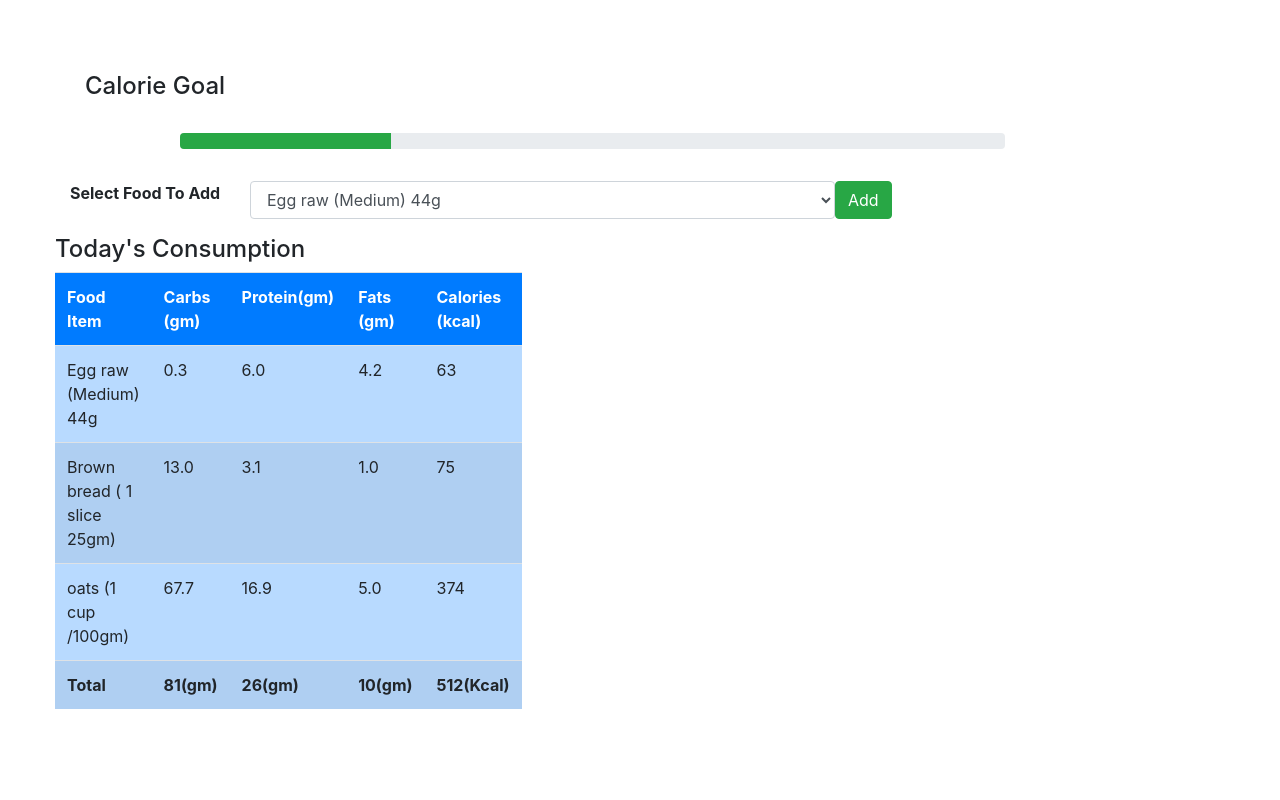
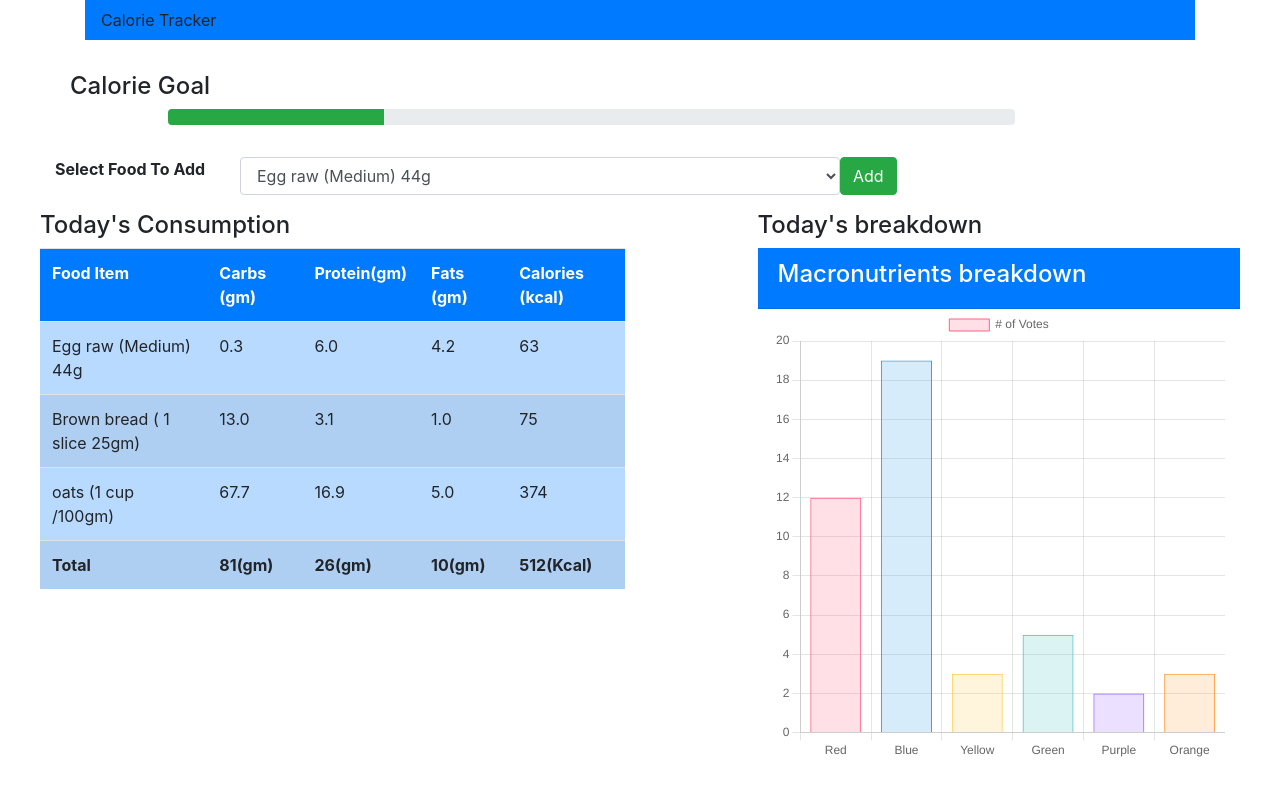
Before and after one commit to Shaharia-SE/CreatingFoodModel, a Django app: page / in a window 1280 px wide. Run offline with Django 3.2, Linux system fonts and the light colour scheme; a user stored in the database is signed in; data comes from the database, SQL or seed files in the repository; some libraries are stand-ins or nearby versions.

Commit message:
foodchart

```diff
--- a/myapp/templates/myapp/index.html
+++ b/myapp/templates/myapp/index.html
@@ -3,11 +3,18 @@
 <head>
     <link rel="stylesheet" href="https://cdn.jsdelivr.net/npm/bootstrap@4.0.0/dist/css/bootstrap.min.css"
           integrity="sha384-Gn5384xqQ1aoWXA+058RXPxPg6fy4IWvTNh0E263XmFcJlSAwiGgFAW/dAiS6JXm" crossorigin="anonymous">
-    <meta charset="UTF-8">
-    <title>Title</title>
+    <script src="https://cdn.jsdelivr.net/npm/chart.js@3.7.1/dist/chart.min.js"></script>
 </head>
 <body>
 <div class="container">
+
+    <div class="row">
+        <div class="col-md-12">
+            <nav class="navbar navbar-dark bg-primary">
+                <span class="navbar-rand">Calorie Tracker</span>
+
+            </nav>
+        </div>
         <br><br><br>
 
         <h4> Calorie Goal</h4>
@@ -85,7 +92,15 @@
                         </table>
                     </div>
                     <div class="col-md-5 offset-1">
+                        <div class="">
+                            <h4>Today's breakdown</h4>
+                        </div>
+                        <div class="card-header text-white bg-primary">
 
+                            <h4> Macronutrients breakdown</h4>
+                        </div>
+                        <div class="col-md-12">
+                            <canvas id="myChart" width="400" height="400"></canvas>
                         </div>
                     </div>
 
@@ -117,6 +132,40 @@
 
     var calPer = (calories / 2000) * 100;
     document.getElementsByClassName("progress-bar")[0].setAttribute("style", "width:" + calPer + "%");
-
+    const ctx = document.getElementById('myChart').getContext('2d');
+    const myChart = new Chart(ctx, {
+        type: 'bar',
+        data: {
+            labels: ['Red', 'Blue', 'Yellow', 'Green', 'Purple', 'Orange'],
+            datasets: [{
+                label: '# of Votes',
+                data: [12, 19, 3, 5, 2, 3],
+                backgroundColor: [
+                    'rgba(255, 99, 132, 0.2)',
+                    'rgba(54, 162, 235, 0.2)',
+                    'rgba(255, 206, 86, 0.2)',
+                    'rgba(75, 192, 192, 0.2)',
+                    'rgba(153, 102, 255, 0.2)',
+                    'rgba(255, 159, 64, 0.2)'
+                ],
+                borderColor: [
+                    'rgba(255, 99, 132, 1)',
+                    'rgba(54, 162, 235, 1)',
+                    'rgba(255, 206, 86, 1)',
+                    'rgba(75, 192, 192, 1)',
+                    'rgba(153, 102, 255, 1)',
+                    'rgba(255, 159, 64, 1)'
+                ],
+                borderWidth: 1
+            }]
+        },
+        options: {
+            scales: {
+                y: {
+                    beginAtZero: true
+                }
+            }
+        }
+    });
 </script>
 </html>
```
Lines whose indentation alone changed are shown as unchanged.
